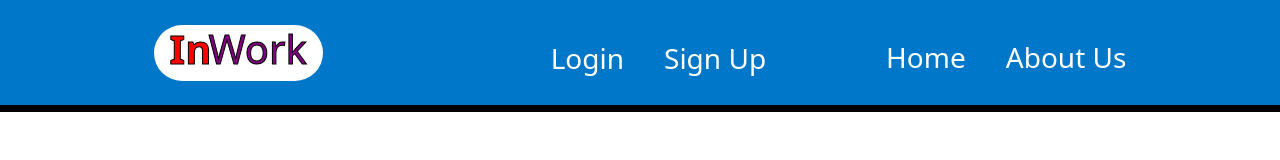
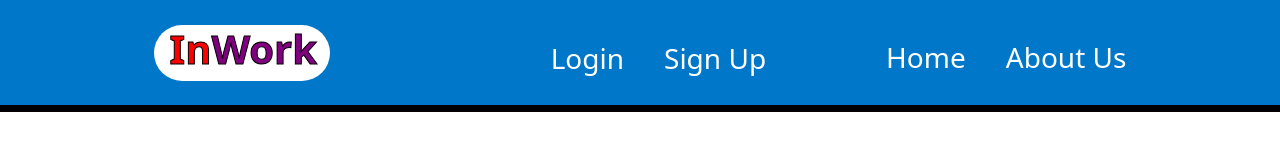
Before and after one commit to eugen1701/platforma, a React (Create React App) app: page / in a window 1280 px wide. Shown: the top 160 px of the page. Built offline with nearby package versions, Linux system fonts and the light colour scheme.

Commit message:
Changed logo

```diff
--- a/src/components/logo/Logo.tsx
+++ b/src/components/logo/Logo.tsx
@@ -3,7 +3,6 @@ import "./Logo.scss"
 
 export const Logo:React.FC = () => {
     return <div id="logo">
-        <h1 id="word-in">In</h1>
-        <h1 id="word-work">Work</h1>
+        <h1 id="word-in">In<span id="word-work">Work</span></h1>
     </div>
 }
```
